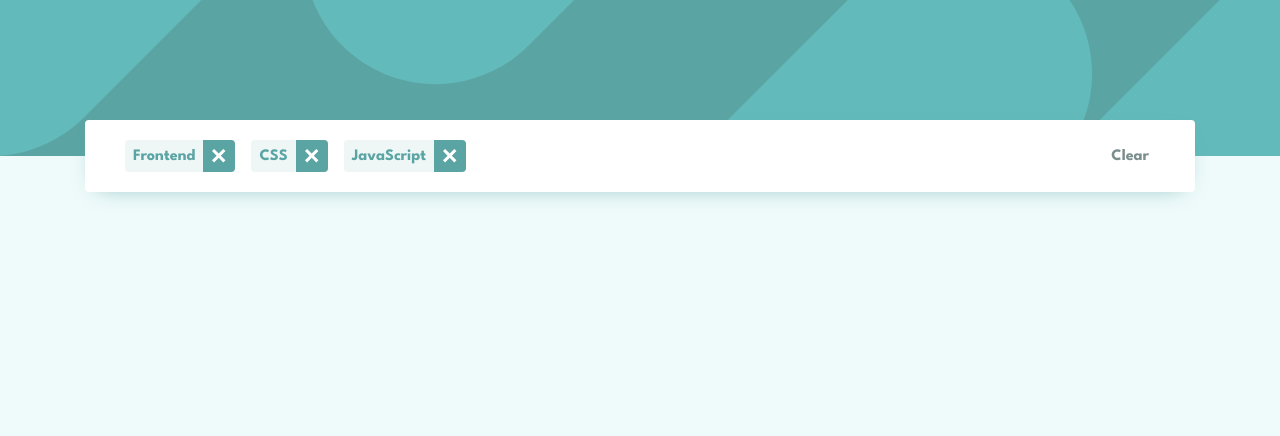
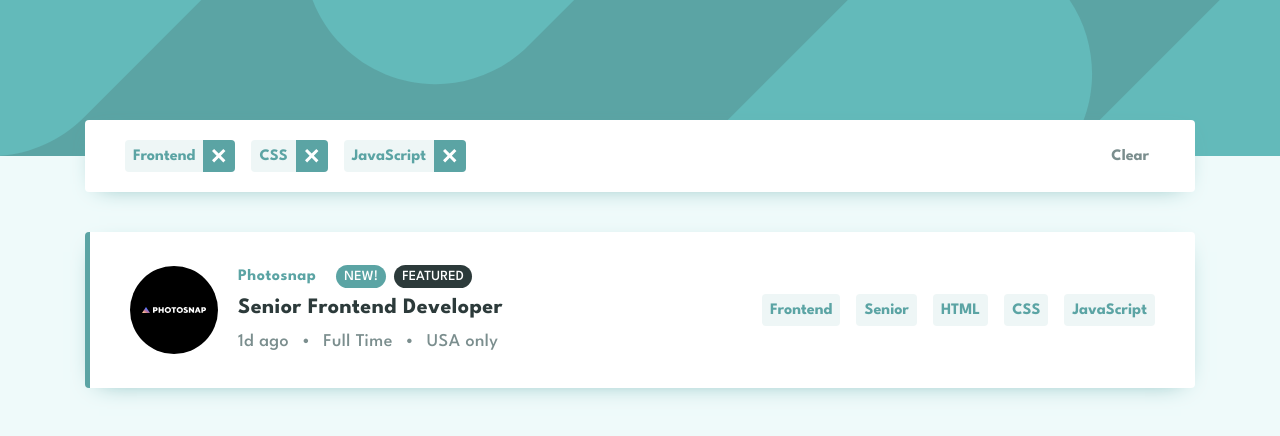
Before and after one commit to Koser61/job-listings-with-filtering, a React (Create React App) app: page / in a window 1280 px wide. Shown: the top 436 px of the page. Built offline with nearby package versions, Linux system fonts and the light colour scheme.

Commit message:
Add JobListing prototype

```diff
--- a/src/App.js
+++ b/src/App.js
@@ -1,6 +1,7 @@
 import Header from './components/Header/Header';
 import Container from './components/Container/Container';
 import Filters from './components/Filters/Filters';
+import JobListing from './components/JobListing/JobListing';
 
 import './App.scss';
 
@@ -9,6 +10,7 @@ const App = () => (
     <Header />
     <Container>
       <Filters />
+      <JobListing />
     </Container>
   </>
 );
--- a/src/components/Card/Card.module.scss
+++ b/src/components/Card/Card.module.scss
@@ -12,7 +12,7 @@
   border-left: 5px solid $color-primary;
 }
 
-@media only screen and (min-width: 900px) {
+@media only screen and (min-width: 800px) {
   .component {
     padding: 20px 40px;
   }
--- a/src/components/Filters/Filters.module.scss
+++ b/src/components/Filters/Filters.module.scss
@@ -1,7 +1,7 @@
 @import '../../styles/settings.scss';
 
 .component {
-
+  margin-bottom: 56px;
 }
 
 .wrapper {
@@ -75,3 +75,9 @@
     background-color: $color-darker;
   }
 }
+
+@media only screen and (min-width: 900px) {
+  .component {
+    margin-bottom: 40px;
+  }
+}
--- /dev/null
+++ b/src/components/JobListing/JobListing.js
@@ -0,0 +1,66 @@
+import Card from '../Card/Card';
+
+/* use public folder to store logos instead ! */
+import Logo from '../../images/photosnap.svg';
+
+import styles from './JobListing.module.scss';
+
+const JobListing = () => (
+  <div className={styles.component}>
+    <Card article featured>
+      <div className={styles.wrapper}>
+        <div className={styles.summaryWrapper}>
+          <div className={styles.logoBox}>
+            <div className={styles.companyLogo}>
+              <img src={Logo} alt='logo' />
+            </div>
+          </div>
+          <div className={styles.summary}>
+            <div className={styles.heading}>
+              <span>Photosnap</span>
+              <div className={styles.chipNew}>
+                NEW!
+              </div>
+              <div className={styles.chipFeatured}>
+                FEATURED
+              </div>
+            </div>
+            <button className={styles.offerLink}>
+              Senior Frontend Developer
+            </button>
+            <div className={styles.params}>
+              <span>1d ago</span>
+              <span className={styles.bullet}>
+                •
+              </span>
+              <span>Full Time</span>
+              <span className={styles.bullet}>
+                •
+              </span>
+              <span>USA only</span>
+            </div>
+          </div>
+        </div>
+        <div className={styles.keywords}>
+          <button className={styles.filter}>
+            Frontend
+          </button>
+          <button className={styles.filter}>
+            Senior
+          </button>
+          <button className={styles.filter}>
+            HTML
+          </button>
+          <button className={styles.filter}>
+            CSS
+          </button>
+          <button className={styles.filter}>
+            JavaScript
+          </button>
+        </div>
+      </div>
+    </Card>
+  </div>
+);
+
+export default JobListing;
--- /dev/null
+++ b/src/components/JobListing/JobListing.module.scss
@@ -0,0 +1,204 @@
+@import '../../styles/settings.scss';
+
+.component {
+  margin-bottom: 40px;
+}
+
+.wrapper {
+  display: grid;
+  grid-auto-columns: auto;
+  grid-auto-rows: 1fr;
+  grid-template-rows: auto 1fr;
+  column-gap: 20px;
+}
+
+.summaryWrapper {
+  position: relative;
+  padding: 8px 0;
+  border-bottom: 1px solid $color-dark-opaque;
+}
+
+.summary {
+  width: 100%;
+}
+
+.companyLogo {
+  position: absolute;
+  top: -44px;
+  width: 48px;
+  height: 48px;
+
+  img {
+    height: 100%;
+    width: 100%;
+  }
+}
+
+.heading {
+  margin: 5px 0;
+
+  span {
+    font-weight: 700;
+    color: $color-primary;
+    margin-right: 12px;
+  }
+}
+
+.chipNew {
+  display: inline-flex;
+  padding: 5px 8px;
+  width: fit-content;
+  border-radius: 12px;
+  font-size: 14px;
+  background-color: $color-primary;
+  color: white;
+  letter-spacing: 0.15px;
+  margin-left: 8px;
+}
+
+.chipFeatured {
+  display: inline-flex;
+  padding: 5px 8px;
+  width: fit-content;
+  border-radius: 16px;
+  font-size: 14px;
+  background-color: $color-darker;
+  color: white;
+  letter-spacing: 0.15px;
+  margin-left: 8px;
+}
+
+.offerLink {
+  margin: 5px 0;
+  border: none;
+  padding: 0;
+  background-color: transparent;
+  color: $color-darker;
+  font-family: inherit;
+  font-size: 18px;
+  font-weight: 700;
+  letter-spacing: 0.45px;
+  white-space: nowrap;
+  cursor: pointer;
+}
+
+.params {
+  margin: 12px 0;
+  color: $color-dark;
+}
+
+.bullet {
+  margin: 0 7px;
+}
+
+.keywords {
+  padding: 20px 0 0 0;
+  display: flex;
+  flex-direction: row;
+  flex-wrap: wrap;
+  justify-content: flex-start;
+  align-items: center;
+  gap: 16px;
+}
+
+.filter {
+  border: none;
+  height: 32px;
+  padding: 8px;
+  font-family: inherit;
+  font-size: inherit;
+  font-weight: 700;
+  background-color: $color-filters;
+  color: $color-primary;
+  border-radius: $radius;
+  cursor: pointer;
+}
+
+@media only screen and (min-width: 550px) {
+  .summaryWrapper {
+    position: static;
+    padding: 0 0 8px 0;
+    display: inline-flex;
+    align-items: center;
+  }
+
+  .summary {
+    margin-left: 20px;
+  }
+
+  .companyLogo {
+    position: static;
+    width: 88px;
+    height: 88px;
+  }
+}
+
+@media only screen and (min-width: 900px) {
+  .component {
+    margin-bottom: 20px;
+  }
+
+  .wrapper {
+    grid-auto-columns: auto;
+    grid-auto-rows: 1fr;
+    grid-template-columns: 1fr 1fr;
+  }
+
+  .summaryWrapper {
+    position: static;
+    padding: 8px 0;
+    border-bottom: none;
+  }
+
+  .heading {
+    span {
+      letter-spacing: 0.5px;
+    }
+  }
+
+  .chipNew, .chipFeatured {
+    margin-left: 8px;
+  }
+
+  .offerLink {
+    font-size: 22px;
+    letter-spacing: 0.4px;
+  }
+
+  .params {
+    margin: 10px 0;
+    font-size: 18px;
+    letter-spacing: 0.45px;
+  }
+
+  .bullet {
+    margin: 0 12px;
+  }
+
+  .keywords {
+    margin-bottom: 0;
+    padding: 20px 0;
+    display: flex;
+    flex-direction: row;
+    flex-wrap: wrap;
+    justify-content: flex-end;
+    align-items: center;
+    gap: 16px;
+  }
+
+  .filter {
+    margin-top: 0;
+    margin-right: 0;
+  }
+}
+
+@media (hover: hover) {
+  .filter:hover {
+    background-color: $color-primary;
+    color: white;
+  }
+
+  .offerLink:hover {
+    color: $color-primary;
+  }
+}
--- a/src/styles/settings.scss
+++ b/src/styles/settings.scss
@@ -2,6 +2,7 @@ $color-primary: hsl(180, 29%, 50%);
 $color-background: hsl(180, 52%, 96%);
 $color-filters: hsl(180, 31%, 95%);
 $color-dark: hsl(180, 8%, 52%);
+$color-dark-opaque: hsla(180, 8%, 52%, 0.45);
 $color-darker: hsl(180, 14%, 20%);
 
 $font-family: 'League Spartan', sans-serif;
```
